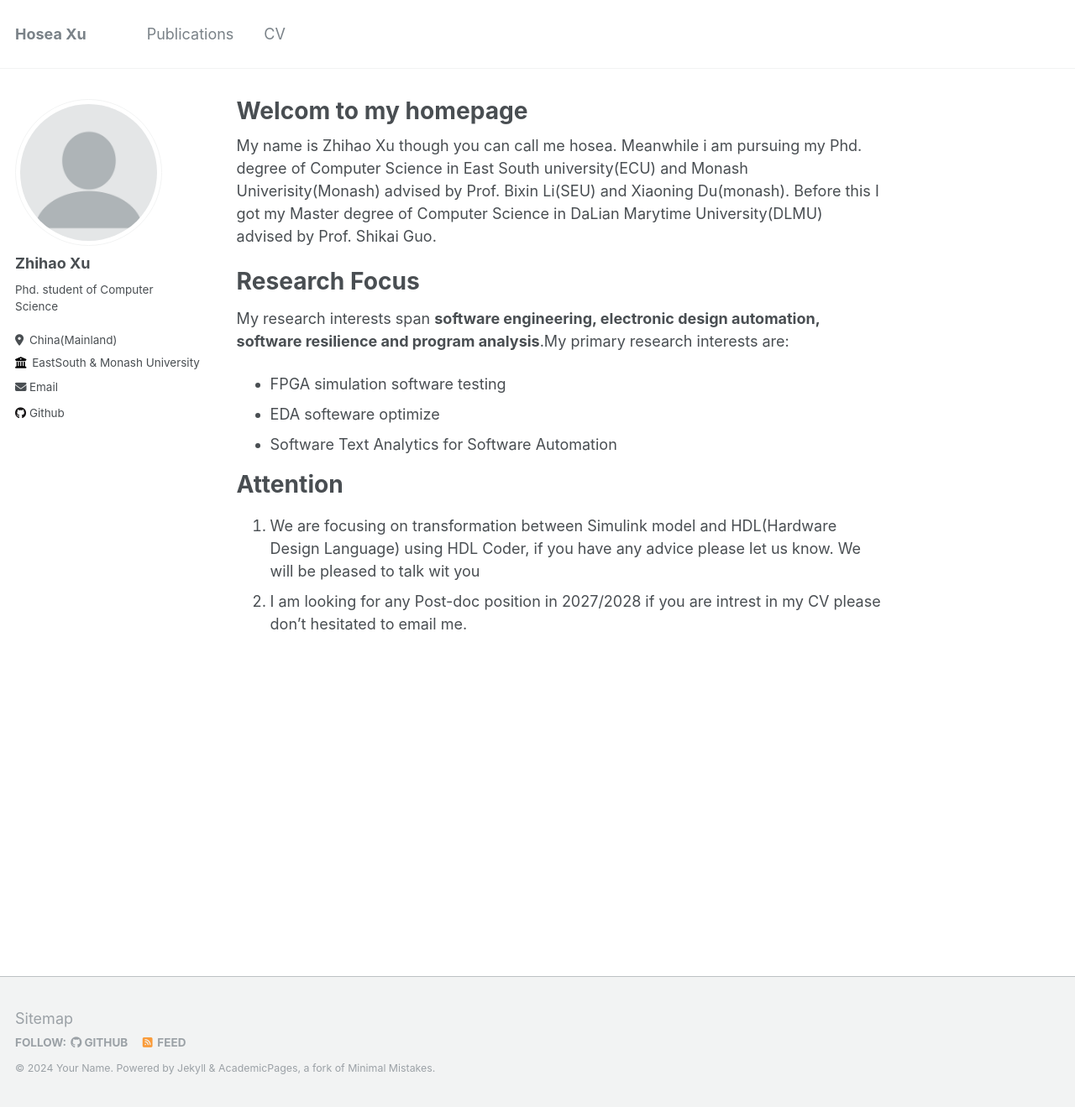
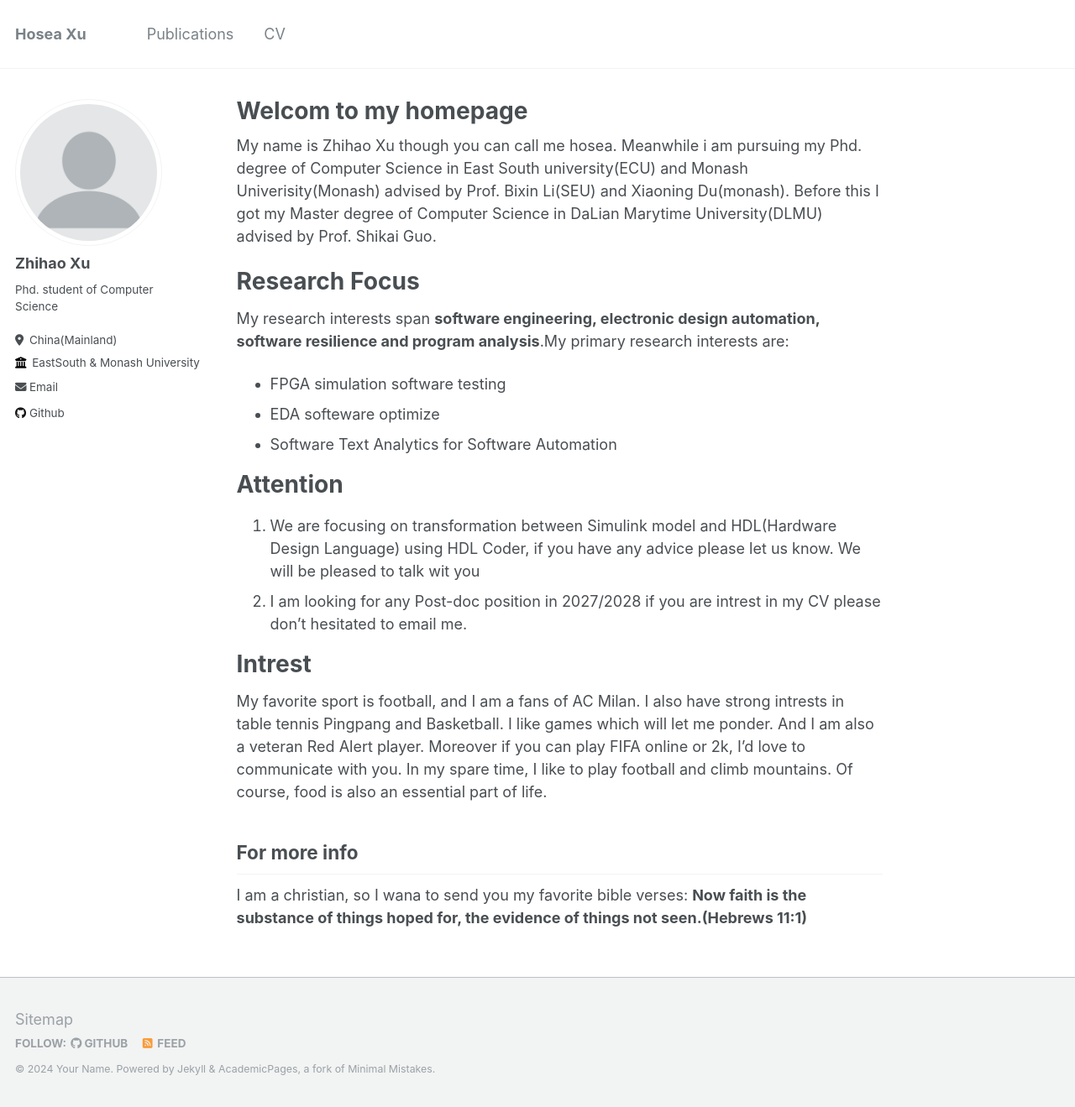
Before and after one commit to cemery123/cemery123.github.io, a Jekyll site: the page built from _pages/about.md, in a window 1280 px wide and 1319 px high. Shown: the whole window at 84% size. Built offline with Jekyll 4.4.1, drawn with Linux system fonts in a browser that asks for light colours.

Commit message:
Update about.md

```diff
--- a/_pages/about.md
+++ b/_pages/about.md
@@ -22,6 +22,11 @@ Attention
 1. We are focusing on transformation between Simulink model and HDL(Hardware Design Language) using HDL Coder, if you have any advice please let us know. We will be pleased to talk wit you
 2. I am looking for any Post-doc position in 2027/2028 if you are intrest in my CV please don't hesitated to email me.
 
+Intrest
+======
+My favorite sport is football, and I am a fans of AC Milan. I also have strong intrests in table tennis Pingpang and Basketball. I like games which will let me ponder. And I am also a veteran Red Alert player. Moreover if you can play FIFA online or 2k, I'd love to communicate with you. In my spare time, I like to play football and climb mountains. Of course, food is also an essential part of life.
+
+
 <!--
 Site-wide configuration
 ------
@@ -41,8 +46,9 @@ How to edit your site's GitHub repository
 Many people use a git client to create files on their local computer and then push them to GitHub's servers. If you are not familiar with git, you can directly edit these configuration and markdown files directly in the github.com interface. Navigate to a file (like [this one](https://github.com/academicpages/academicpages.github.io/blob/master/_talks/2012-03-01-talk-1.md) and click the pencil icon in the top right of the content preview (to the right of the "Raw | Blame | History" buttons). You can delete a file by clicking the trashcan icon to the right of the pencil icon. You can also create new files or upload files by navigating to a directory and clicking the "Create new file" or "Upload files" buttons.
 
 Example: editing a markdown file for a talk
-![Editing a markdown file for a talk](/images/editing-talk.png)
+![Editing a markdown file for a talk](/images/editing-talk.png) -->
 
 For more info
 ------
-More info about configuring academicpages can be found in [the guide](https://academicpages.github.io/markdown/). The [guides for the Minimal Mistakes theme](https://mmistakes.github.io/minimal-mistakes/docs/configuration/) (which this theme was forked from) might also be helpful. -->
+I am a christian, so I wana to send you my favorite bible verses:
+__Now faith is the substance of things hoped for, the evidence of things not seen.(Hebrews 11:1)__
```
